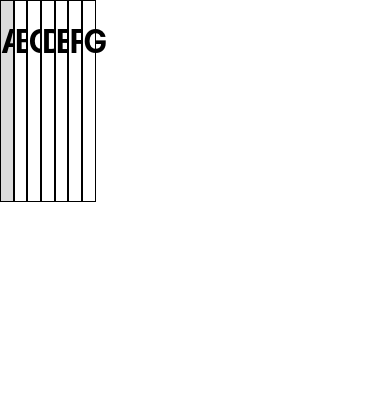
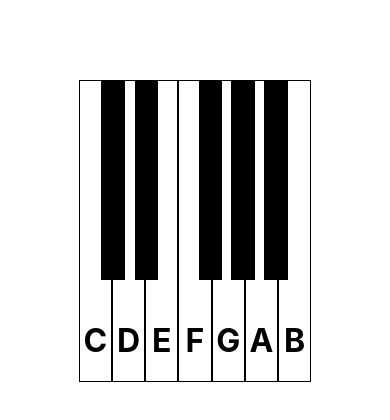
Before and after one commit to PatrickTheCodeGuy/BleacherReport-Code-Challenge, a React (Create React App) app in the folder bleacherreport-piano-challenge/: page / in a window 390 px wide. Shown: the top 420 px of the page. Built offline with nearby package versions, Linux system fonts and the light colour scheme.

Commit message:
completes white and black key components, visual UI, and adds mobile responsiveness

```diff
--- a/bleacherreport-piano-challenge/src/App.css
+++ b/bleacherreport-piano-challenge/src/App.css
@@ -1,3 +1,5 @@
 .App {
   width: 100%;
+  height: auto;
+  position: relative;
 }
--- a/bleacherreport-piano-challenge/src/App.js
+++ b/bleacherreport-piano-challenge/src/App.js
@@ -1,4 +1,5 @@
 import React, { Component } from "react";
+import BlackKeyComponent from "./components/PianoContainer/BlackKeyComponent";
 import PianoContainer from "./components/PianoContainer/PianoContainer";
 import "./App.css";
 
@@ -7,12 +8,28 @@ class App extends Component {
     super();
     this.state = {
       // Letters in music alphabet for mapping
-      keys: ["A", "B", "C", "D", "E", "F", "G"]
+      keys: ["C", "D", "E", "F", "G", "A", "B"]
     };
   }
   render() {
     return (
       <div className="App">
+        <div className="black-key-1">
+          <BlackKeyComponent />
+        </div>
+        <div className="black-key-2">
+          <BlackKeyComponent />
+        </div>
+        <div className="black-key-3">
+          <BlackKeyComponent />
+        </div>
+        <div className="black-key-4">
+          <BlackKeyComponent />
+        </div>
+        <div className="black-key-5">
+          <BlackKeyComponent />
+        </div>
+
         <PianoContainer pianoKeys={this.state.keys} />
       </div>
     );
--- a/bleacherreport-piano-challenge/src/components/PianoContainer/BlackKeyComponent.js
+++ b/bleacherreport-piano-challenge/src/components/PianoContainer/BlackKeyComponent.js
@@ -0,0 +1,8 @@
+import React from "react";
+import "./Piano.css";
+
+function BlackKeyComponent() {
+  return <div className="BlackKeyComponent" />;
+}
+
+export default BlackKeyComponent;
--- a/bleacherreport-piano-challenge/src/components/PianoContainer/Piano.css
+++ b/bleacherreport-piano-challenge/src/components/PianoContainer/Piano.css
@@ -1,14 +1,128 @@
 .PianoContainer {
   display: flex;
-  width: 100%;
-  margin: 0 auto;
+  margin-top: 80px;
+  justify-content: center;
+  position: relative;
+  z-index: 0;
 }
 .WhiteKeyComponent {
   border: 1px solid black;
+  width: 5%;
+  height: 300px;
+  background: white;
+  position: relative;
+}
+.BlackKeyContainer {
+  display: flex;
+  justify-content: space-evenly;
+}
+.black-key-1 {
+  background: black;
   width: 3%;
   height: 200px;
-  background: white;
+  position: absolute;
+  margin: 0 0 0 35.5%;
+  z-index: 1;
+}
+.black-key-2 {
+  background: black;
+  width: 3%;
+  height: 200px;
+  position: absolute;
+  margin: 0 0 0 41.5%;
+  z-index: 1;
+}
+.black-key-3 {
+  background: black;
+  width: 3%;
+  height: 200px;
+  position: absolute;
+  margin: 0 0 0 51%;
+  z-index: 1;
+}
+.black-key-4 {
+  background: black;
+  width: 3%;
+  height: 200px;
+  position: absolute;
+  margin: 0 0 0 56.3%;
+  z-index: 1;
+}
+.black-key-5 {
+  background: black;
+  width: 3%;
+  height: 200px;
+  position: absolute;
+  margin: 0 0 0 61.5%;
+  z-index: 1;
 }
 .WhiteKeyComponent:hover {
   background: gainsboro;
+  cursor: pointer;
 }
+.key-letter {
+  bottom: 0;
+  position: absolute;
+  left: 50%;
+  -webkit-transform: translateX(-50%);
+  transform: translateX(-50%);
+}
+
+@media (max-width: 1100px) {
+  .WhiteKeyComponent {
+    border: 1px solid black;
+    width: 5%;
+    height: 300px;
+    background: white;
+    position: relative;
+  }
+}
+@media (max-width: 700px) {
+  .WhiteKeyComponent {
+    border: 1px solid black;
+    width: 8%;
+    height: 300px;
+    background: white;
+    position: relative;
+  }
+  .black-key-1 {
+    background: black;
+    width: 6%;
+    height: 200px;
+    position: absolute;
+    margin: 0 0 0 26%;
+    z-index: 1;
+  }
+  .black-key-2 {
+    background: black;
+    width: 6%;
+    height: 200px;
+    position: absolute;
+    margin: 0 0 0 34.5%;
+    z-index: 1;
+  }
+  .black-key-3 {
+    background: black;
+    width: 6%;
+    height: 200px;
+    position: absolute;
+    margin: 0 0 0 51%;
+    z-index: 1;
+  }
+  .black-key-4 {
+    background: black;
+    width: 6%;
+    height: 200px;
+    position: absolute;
+    margin: 0 0 0 59.3%;
+    z-index: 1;
+  }
+  .black-key-5 {
+    background: black;
+    width: 6%;
+    height: 200px;
+    position: absolute;
+    margin: 0px 0 0 67.8%;
+    z-index: 1;
+  }
+}
--- a/bleacherreport-piano-challenge/src/components/PianoContainer/PianoContainer.js
+++ b/bleacherreport-piano-challenge/src/components/PianoContainer/PianoContainer.js
@@ -1,5 +1,6 @@
 import React, { Component } from "react";
 import WhiteKeyComponent from "./WhiteKeyComponent";
+
 import "./Piano.css";
 
 class PianoContainer extends Component {
--- a/bleacherreport-piano-challenge/src/components/PianoContainer/WhiteKeyComponent.js
+++ b/bleacherreport-piano-challenge/src/components/PianoContainer/WhiteKeyComponent.js
@@ -5,7 +5,7 @@ class WhiteKeyComponent extends Component {
   render() {
     return (
       <div className="WhiteKeyComponent">
-        <h1>{this.props.letter}</h1>
+        <h1 className="key-letter">{this.props.letter}</h1>
       </div>
     );
   }
```
Also changed, not shown: bleacherreport-piano-challenge/src/components/PianoContainer/BlackKeyContainer.js (added, +17 -0 lines).
